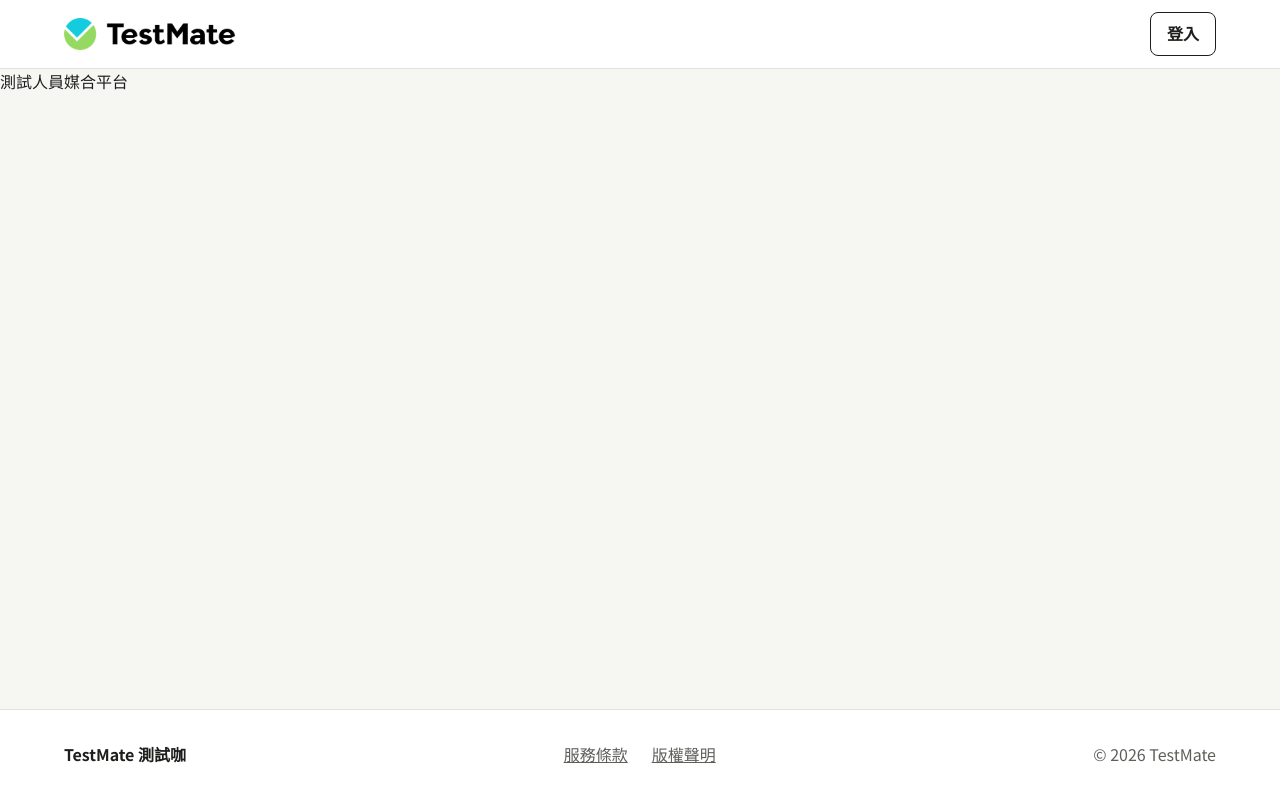
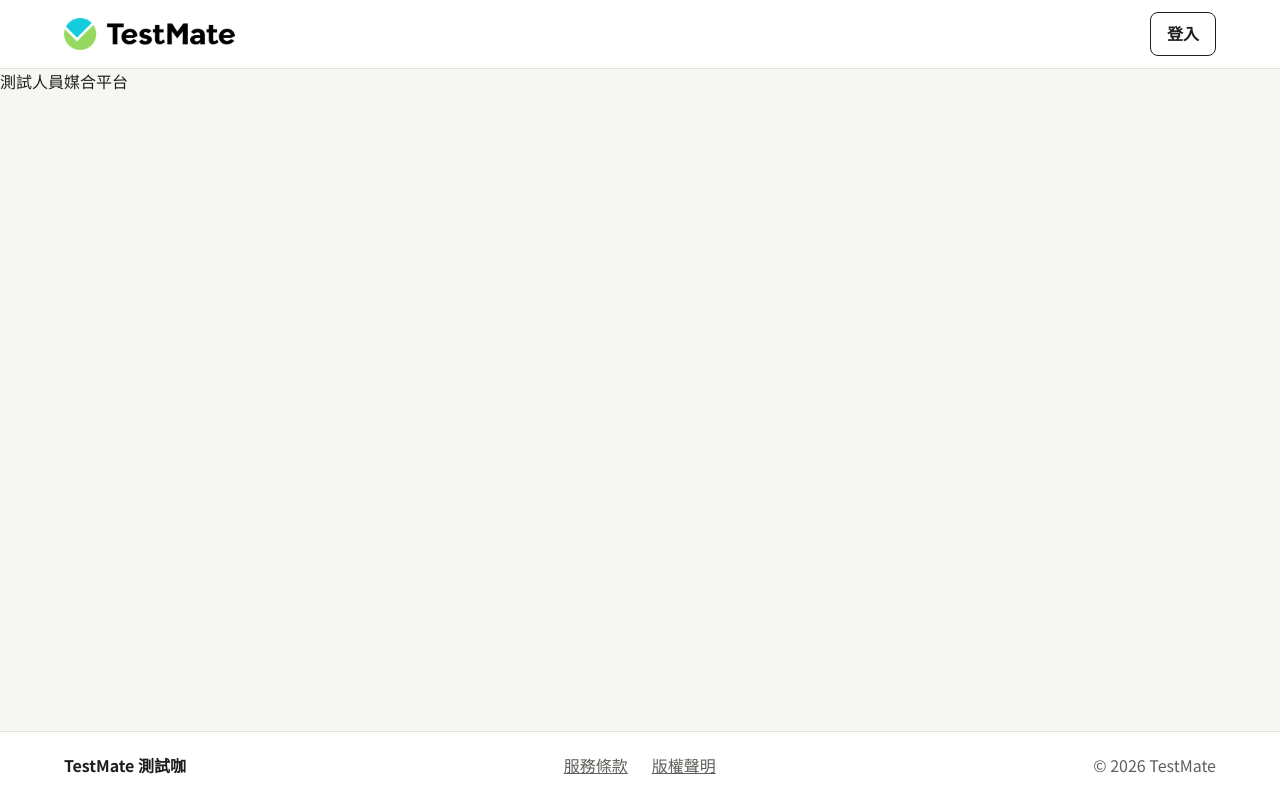
Before and after one commit to s094334/testmate, a React (Vite) app: page / in a window 1280 px wide. Built offline with nearby package versions, Linux system fonts and the light colour scheme.

Commit message:
fix: adjust height for footer

```diff
--- a/src/components/Footer.tsx
+++ b/src/components/Footer.tsx
@@ -3,7 +3,7 @@ import { Link } from 'react-router'
 export function Footer() {
   return (
     <footer className="bg-surface border-line text-ink-subtle border-t">
-      <div className="max-w-page items-center justify-between p-6 mx-auto flex gap-3">
+      <div className="max-w-page items-center justify-between px-6 min-h-15 tablet:min-h-17 mx-auto flex gap-3">
         <b className="text-ink tablet:block hidden">TestMate 測試咖</b>
         <div className="flex gap-x-6">
           <Link
```
